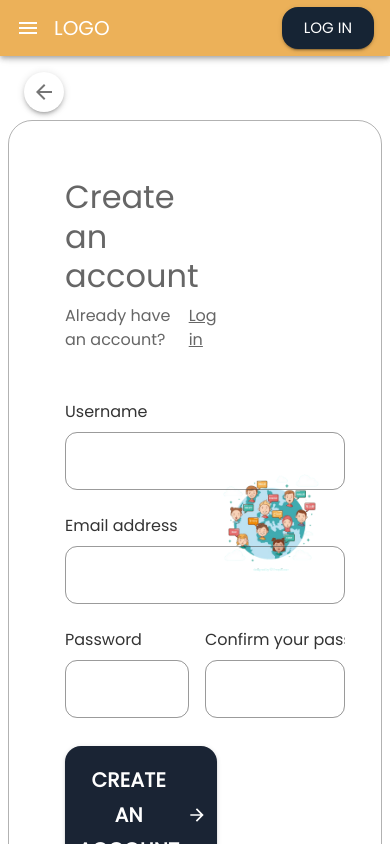
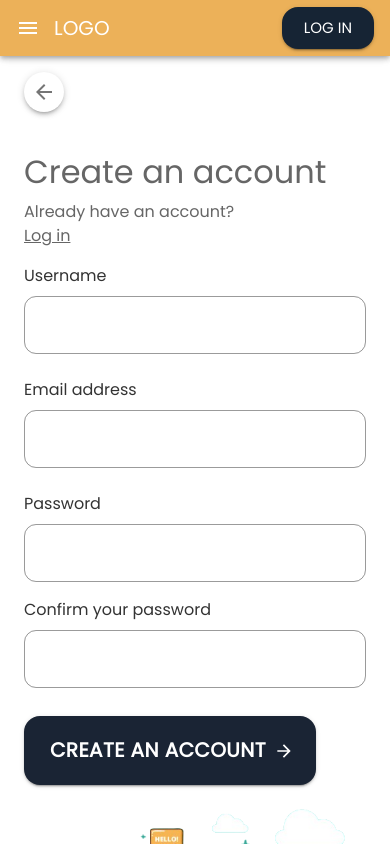
Before and after one commit to LanguageAppSpace/language-app-frontend, a React (Vite) app: page /register in a window 390 px wide. Shown: the top 844 px of the page. Built offline with nearby package versions, Linux system fonts and the light colour scheme; no server answers.

Commit message:
Add media queries to Register component

```diff
--- a/src/Register/Register.tsx
+++ b/src/Register/Register.tsx
@@ -14,6 +14,7 @@ import { useDispatch } from "react-redux";
 import { useRegisterUserMutation } from "@redux/auth/authApiSlice.ts";
 import Navigation from "@/Landing Page/Navigation";
 import BackButton from "@/components/BackButton";
+import deviceSizes from "@/cssConsts";
 
 interface FormData {
   username: string;
@@ -73,7 +74,12 @@ const SignUpForm: React.FC = () => {
       <BackButton />
       <RegisterFormContainer>
         <RegisterForm onSubmit={handleSubmit(handleSumbit)}>
-          <Grid container justifyContent="center" alignItems="center">
+          <Grid
+            container
+            direction={{ xs: "column", md: "row" }}
+            justifyContent="center"
+            alignItems="center"
+          >
             <Grid item xs={7}>
               <RegisterFormTitle variant="h4">
                 Create an account
@@ -111,7 +117,7 @@ const SignUpForm: React.FC = () => {
                   </Grid>
                 </FormRow>
                 <FormRow>
-                  <Grid item xs={6} spacing={2}>
+                  <Grid item xs={12} spacing={2}>
                     <FormInputLabel shrink={false} htmlFor={"password"}>
                       <Typography>Password</Typography>
                     </FormInputLabel>
@@ -123,7 +129,7 @@ const SignUpForm: React.FC = () => {
                       {...register("password", { required: true })}
                     />
                   </Grid>
-                  <Grid item xs={6}>
+                  <Grid item xs={12}>
                     <FormInputLabel shrink={false} htmlFor={"passwordConfirm"}>
                       <Typography>Confirm your password</Typography>
                     </FormInputLabel>
@@ -178,6 +184,10 @@ export const RegisterForm = styled("form")(({ theme }) => ({
   maxWidth: 1017,
   boxSizing: "border-box",
   width: "100%",
+  [theme.breakpoints.down(deviceSizes.md)]: {
+    border: "none",
+    padding: 16,
+  },
 }));
 
 export const StyledRegisterImage = styled("img")(() => ({
@@ -202,6 +212,12 @@ export const RegisterFormSubtitle = styled(Typography)(({ theme }) => ({
   fontWeight: 400,
   marginTop: theme.spacing(1),
   marginBottom: 36,
+  [theme.breakpoints.down(deviceSizes.sm)]: {
+    flexDirection: "column",
+    alignItems: "flex-start",
+    gap: 0.5,
+    marginBottom: 4,
+  },
 }));
 
 export const LogInLink = styled(Link)(({ theme }) => ({
@@ -214,6 +230,9 @@ export const FormRow = styled("div")(({ theme }) => ({
   display: "flex",
   margin: "12px 0",
   gap: theme.spacing(2),
+  [theme.breakpoints.down(deviceSizes.sm)]: {
+    flexDirection: "column",
+  },
 }));
 
 export const FormInputLabel = styled(InputLabel)(({ theme }) => ({
```
